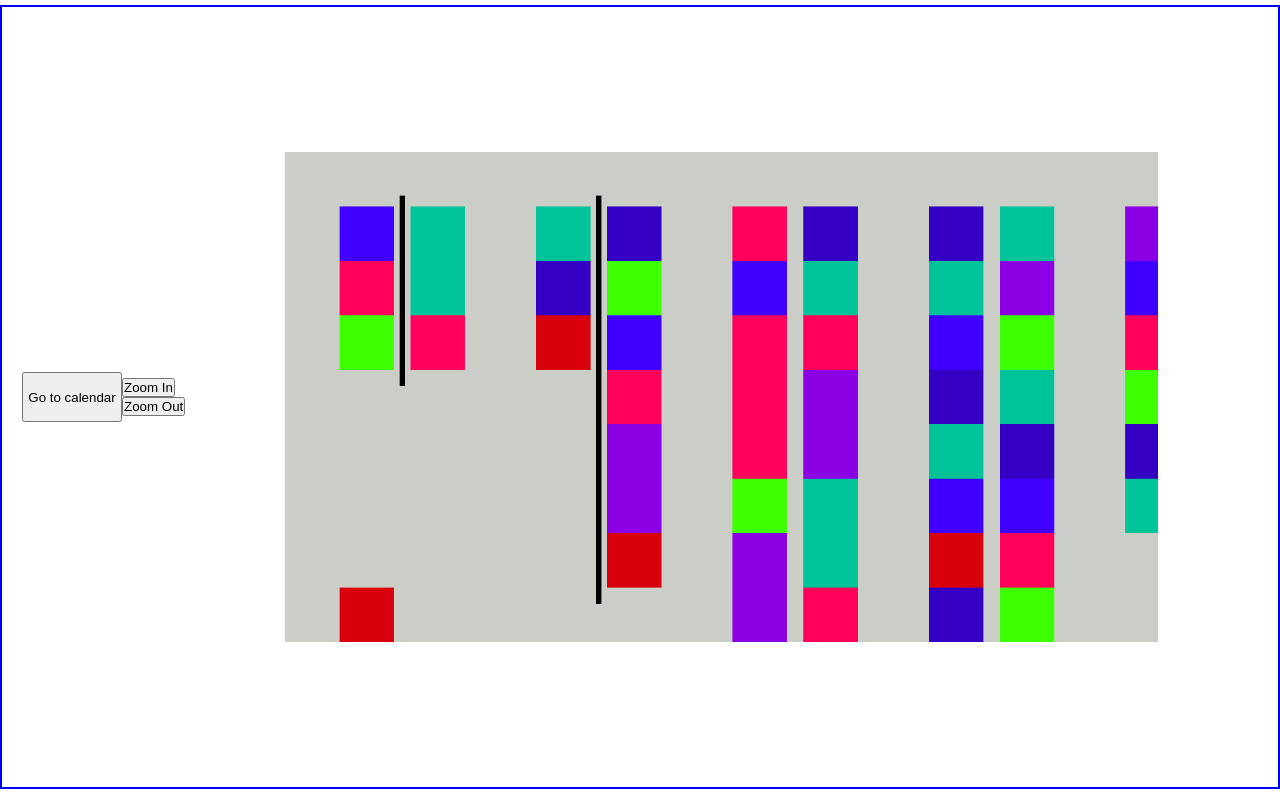
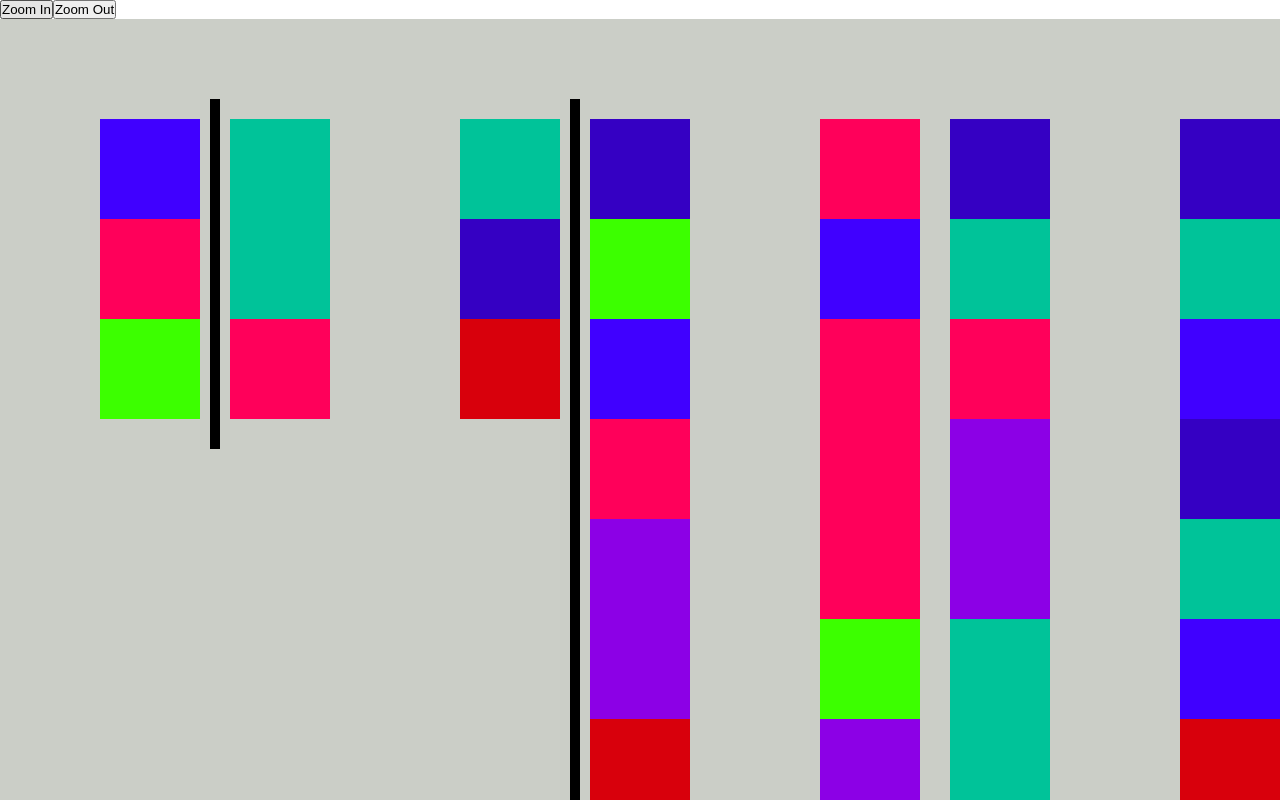
Before and after one commit to ShernanJenesisMateo/OMAS, a React (Create React App) app in the folder frontend/: page /area in a window 1280 px wide. Built offline with nearby package versions, Linux system fonts and the light colour scheme.

Commit message:
Fixed canvas positioning

```diff
--- a/frontend/public/index.html
+++ b/frontend/public/index.html
@@ -28,7 +28,7 @@
   </head>
   <body>
     <noscript>You need to enable JavaScript to run this app.</noscript>
-    <div id="root"></div>
+    <div id="root" style="height: 100vh; width: 100vw; margin: 0; padding: 0; box-sizing: border-box; overflow: hidden;"></div>
     <!--
       This HTML file is a template.
       If you open it directly in the browser, you will see an empty page.
--- a/frontend/src/components/AreaCanvas/Area.tsx
+++ b/frontend/src/components/AreaCanvas/Area.tsx
@@ -187,21 +187,18 @@ export default function Area(): ReactElement {
 
     const canvasStyle: React.CSSProperties = {
         backgroundColor: '#CBCEC7',
-        overflow: 'auto',
-        margin: '100px',
-        padding: 0,
     };
 
 
 
 
     return (
-        <div style={{ height: '98vh', width: '100vw', border: '2px solid blue', display: 'flex', alignItems: 'center', justifyContent: 'center', overflow: 'auto', padding: '20px', marginTop: '5px' }}>
-            <Link to='/calendar' style={{ textDecoration: 'none' }}>
+        <div style={{ height: '100%', width: '100%' }}>
+            {/* <Link to='/calendar' style={{ textDecoration: 'none' }}>
                 <button style={{ height: '50px', width: '100px' }}>
                     Go to calendar
                 </button>
-            </Link>
+            </Link> */}
             <div>
                 <button onClick={zoomIn}>Zoom In</button>
                 <button onClick={zoomOut}>Zoom Out</button>
@@ -211,8 +208,8 @@ export default function Area(): ReactElement {
                     drawSeats(context, seats);
                     divider.forEach((divider) => drawDivider(context, divider));
                 }}
-                width={1600}
-                height={900}
+                width={2400}
+                height={1200}
                 canvasStyle={canvasStyle}
                 onMouseDown={handleMouseDown}
                 onMouseMove={handleMouseMove}
```
